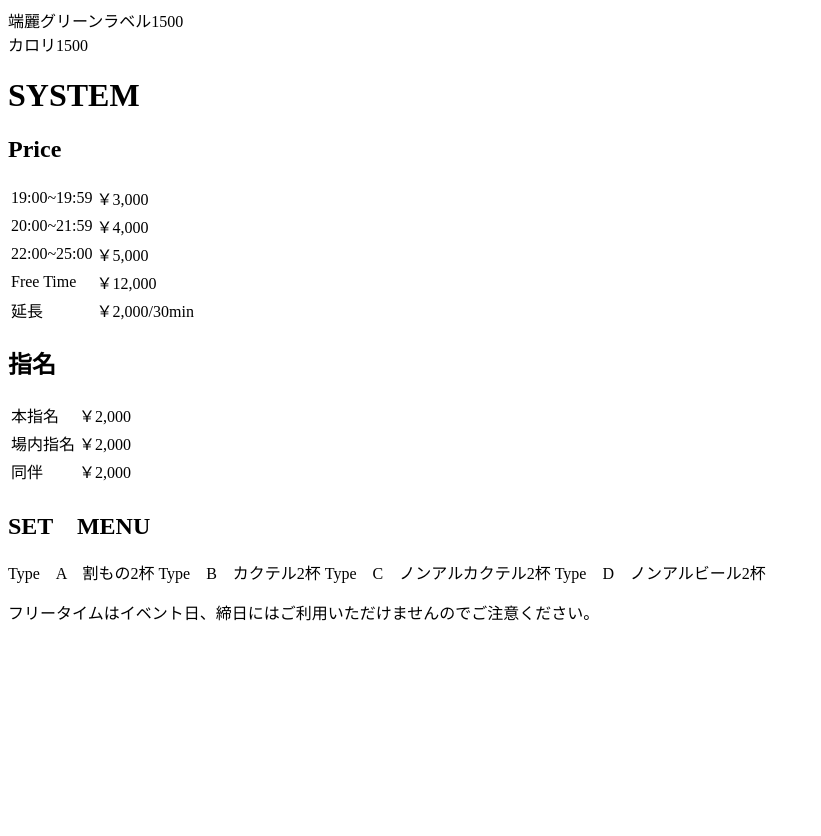
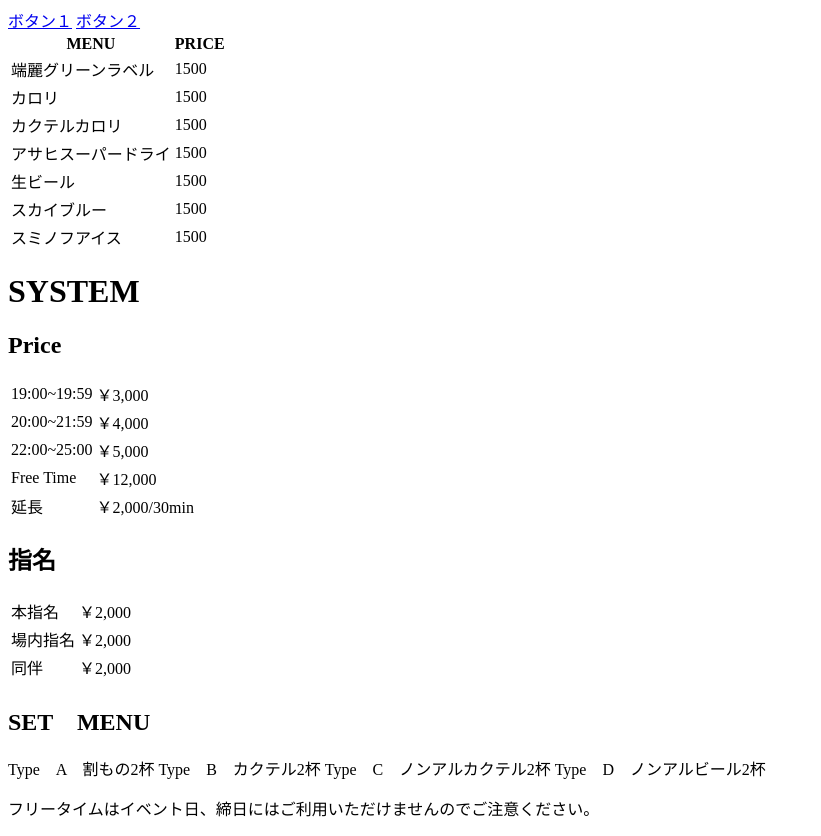
Before and after one commit to toshiro0127/fw-menu, a plain HTML site: page app/menu.html in a window 1280 px wide. Shown: the whole page, without its empty margins (0-821 px from the left). Before the commit the page ends 800 px from the top, so only its background shows below. Drawn offline with Linux system fonts and the light colour scheme.

Commit message:
メニュー表示部分の修正
メニューをテーブルで表示するようにした。
ボタンを設置した。

```diff
--- a/app/js/item.js
+++ b/app/js/item.js
@@ -10,7 +10,31 @@
     price:1500,
     grade:'A',
   },
-
+  coctail_carori:{
+    name:'カクテルカロリ',
+    price:1500,
+    grade:'A',
+  },
+  Asahi_Super_Dry:{
+    name:'アサヒスーパードライ',
+    price:1500,
+    grade:'A',
+  },
+  Nama_beer:{
+    name:'生ビール',
+    price:1500,
+    grade:'A',
+  },
+  Sky_Blue:{
+    name:'スカイブルー',
+    price:1500,
+    grade:'A',
+  },
+  Smirnoff_ICE:{
+    name:'スミノフアイス',
+    price:1500,
+    grade:'A',
+  },
 
 
 
--- a/app/menu.html
+++ b/app/menu.html
@@ -8,6 +8,20 @@
   </head>
   <body>
      <div id="menu">
+       <!-- ボタン -->
+       <div id="menu-changer">
+          <a id="menu-changer-1"href="javascript: vaid(0);">ボタン１</a>
+          <a id="menu-changer-2"href="javascript: vaid(0);">ボタン２</a>
+       </div>
+
+       <!-- 商品情報表示テーブル　-->
+       <table>
+         <thead>
+           <th>MENU</th><th>PRICE</th>
+         </thead>
+         <tbody>
+         </tbody>
+       </table>
      </div>
 
    <h1>SYSTEM</h1>
@@ -47,11 +61,30 @@
       for(i in window.item){
         console.log(window.item[i].name);
         console.log(window.item[i].price);
-        var $div = $("div#menu");
-        $div.append('<span>' + window.item[i].name + '</span>');
-        $div.append('<span>' + window.item[i].price + '</span>');
-        $div.append('</br>');
+        var $tr = $('<tr>');
+        var $td_n = $('<td>').text(window.item[i].name);
+        var $td_p = $('<td>').text(window.item[i].price);
+        $tr.append($td_n);
+        $tr.append($td_p);
+
+        var $items = $("div#menu table tbody");
+        $items.append($tr);
       }
+
+      /*ボタン１のクリックイベント*/
+      $('a#menu-changer-1').on(
+        'click',
+        function(event){
+          alert('ボタン1がクリックされました')
+        }
+      );
+      /*ボタン2のクリックイベント*/
+      $('a#menu-changer-2').on(
+        'click',
+        function(event){
+          alert('ボタン2がクリックされました')
+        }
+      );
     });
   </script>
 </html>
```
